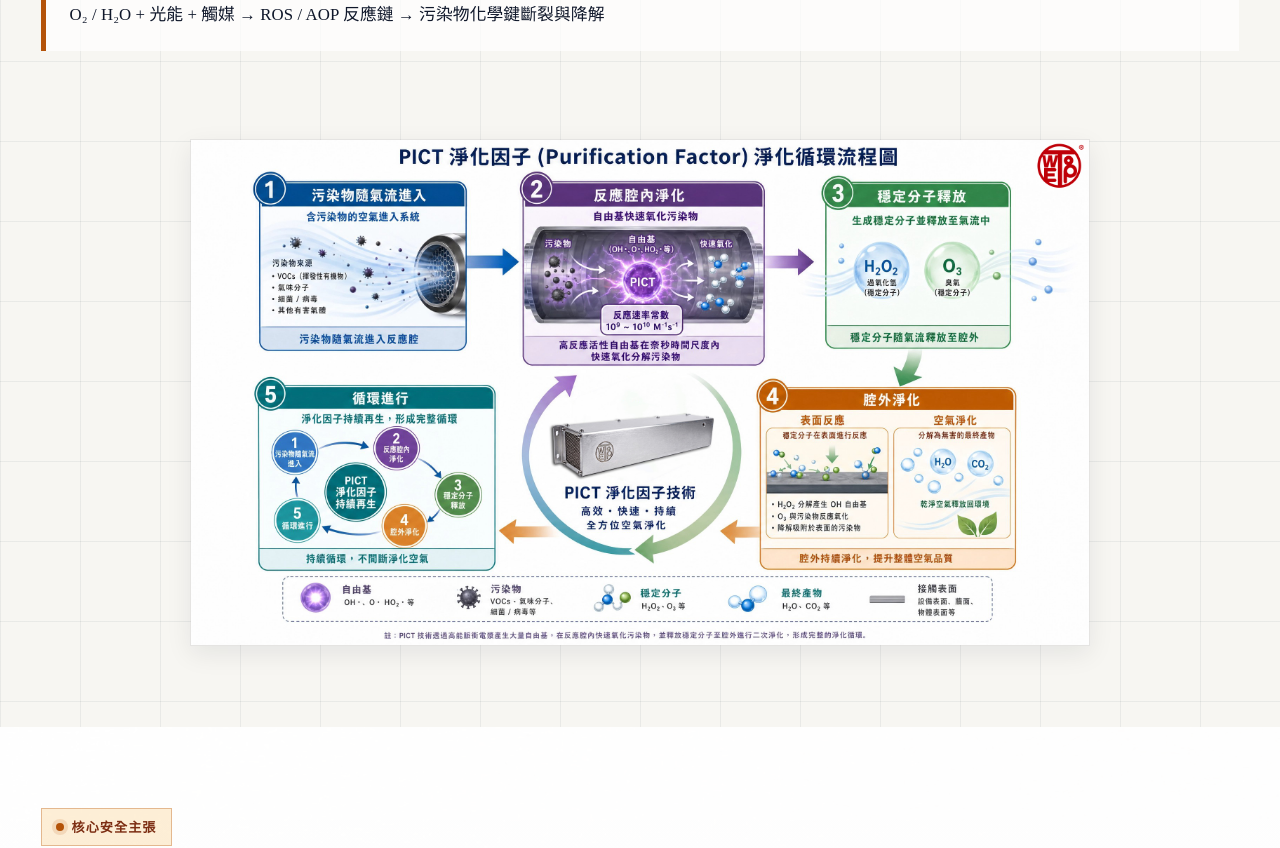
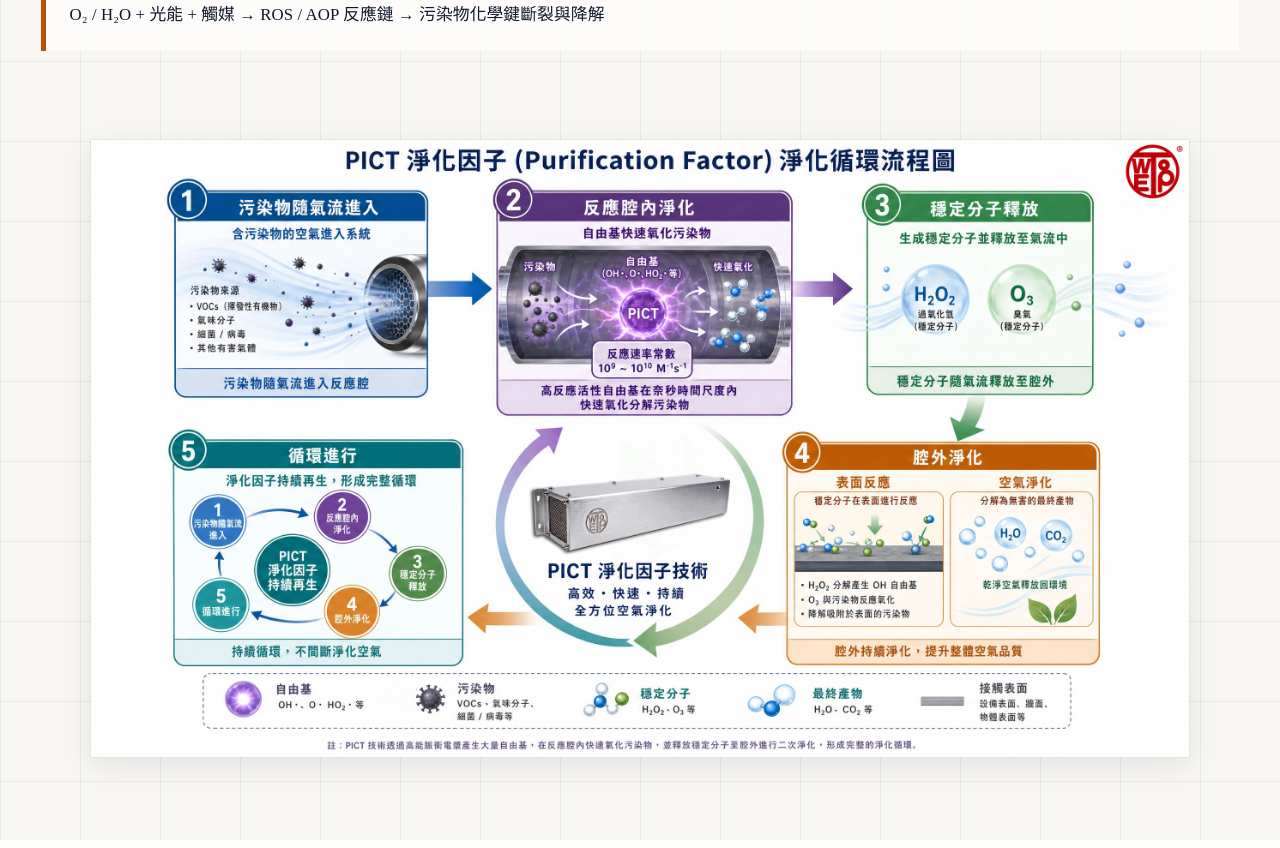
Before and after one commit to kavowu/pict-ozone-safety, a React (Vite) app: page / in a window 1280 px wide. Shown: the part 3160-4008 px from the top of the page. Built offline with nearby package versions, Linux system fonts and the light colour scheme.

Commit message:
Increase image max-width to 1100px for better visual impact

```diff
--- a/src/index.css
+++ b/src/index.css
@@ -782,7 +782,7 @@
 
   .image-text-section img {
     width: 100%;
-    max-width: 900px;
+    max-width: 1100px;
     height: auto;
     border-radius: 0;
     border: 1px solid rgba(15, 23, 42, 0.08);
```
Also changed, not shown: 4 other files (tests, documents, lock files or other folders).
